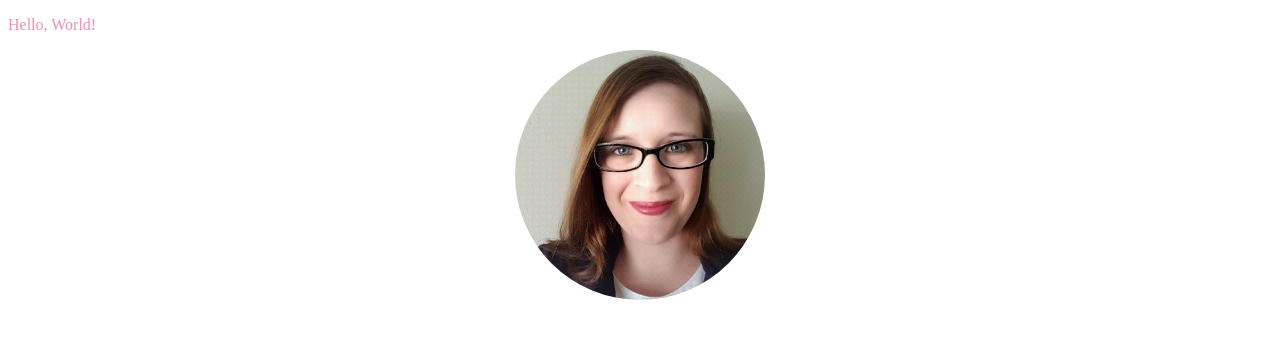
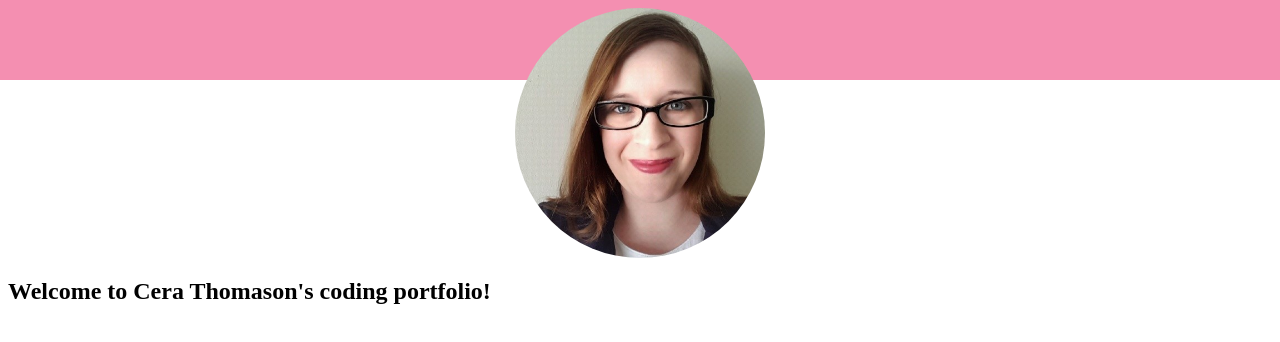
Before and after one commit to cera-thomason/cera-thomason, a plain HTML site: page docs/index.html in a window 1280 px wide. Drawn offline with Linux system fonts and the light colour scheme.

Commit message:
formatting

```diff
--- a/docs/index.html
+++ b/docs/index.html
@@ -6,7 +6,12 @@
     <link rel="stylesheet" href="styles.css">
 </head>
 <body>
-    <p class="primary">Hello, World!</p>
-    <img class="profilePic" src="images/profile-pic.jpg">
+    <div>
+        <div class="navBar"></div>
+        <img class="profilePic" src="images/profile-pic.jpg">
+    </div>
+
+
+    <h2>Welcome to Cera Thomason's coding portfolio!</h2>
 </body>
 </html>
--- a/docs/styles.css
+++ b/docs/styles.css
@@ -1,25 +1,19 @@
-.primary {
-    color: #f48fb1;
-}
+/*
+primary color: #f48fb1;
+primary light color: #ffc1e3;
+primary dark color: #bf5f82;
+accent color: #445963;
+accent light color: #708690;
+accent dark color: #1b3039;
+*/
 
-.primaryLight {
-    color: #ffc1e3;
-}
-
-.primaryDark {
-    color: #bf5f82;
-}
-
-.accent {
-    color: #445963;
-}
-
-.accentLight {
-    color: #708690;
-}
-
-.accentDark {
-    color: #1b3039;
+.navBar {
+    height: 80px;
+    width: 100vw;
+    background-color: #f48fb1;
+    position: fixed;
+    top: 0;
+    left: 0;
 }
 
 .profilePic {
@@ -28,4 +22,5 @@
     display: block;
     margin-left: auto;
     margin-right: auto;
+    position: relative;
 }
```
